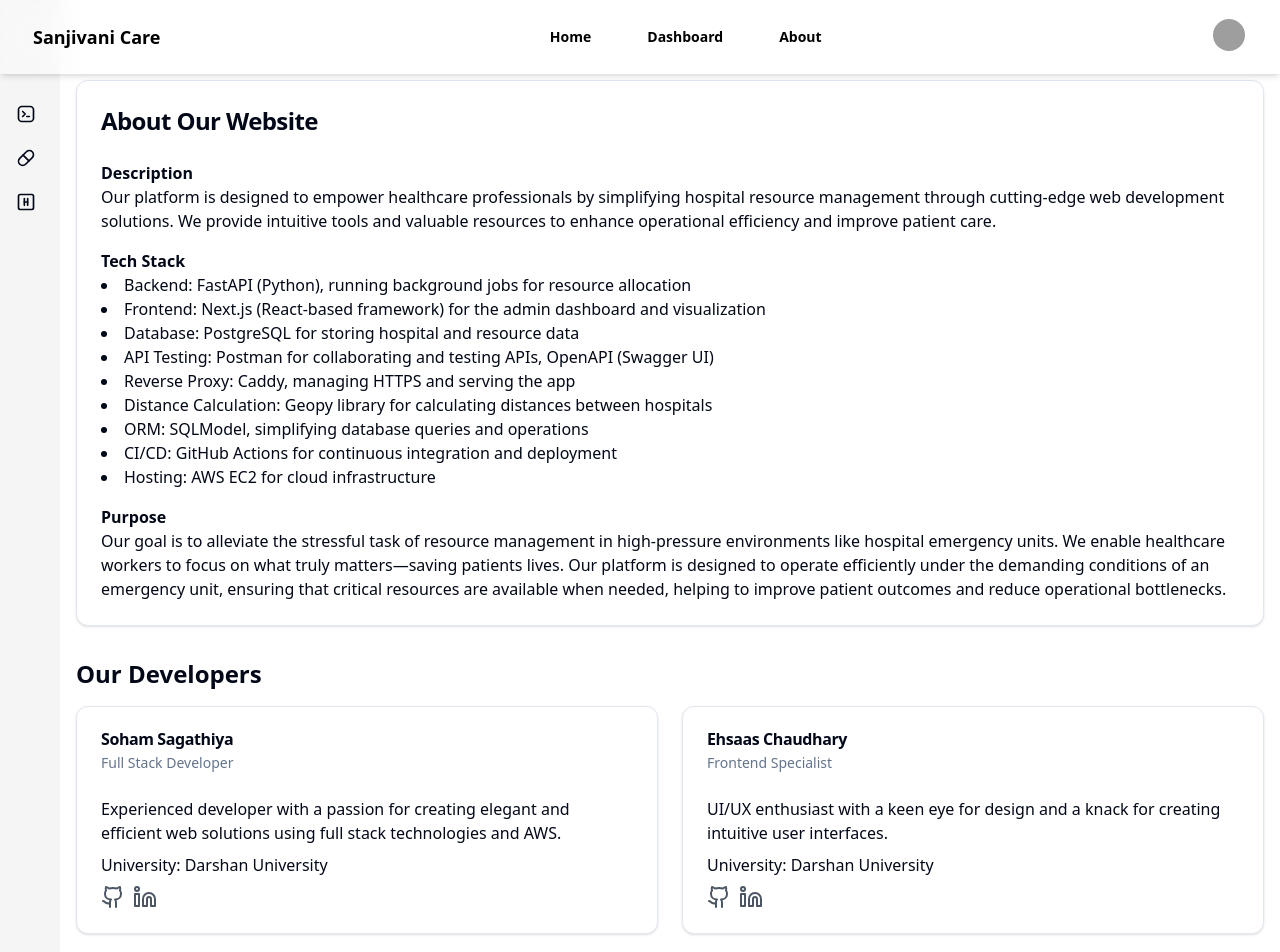
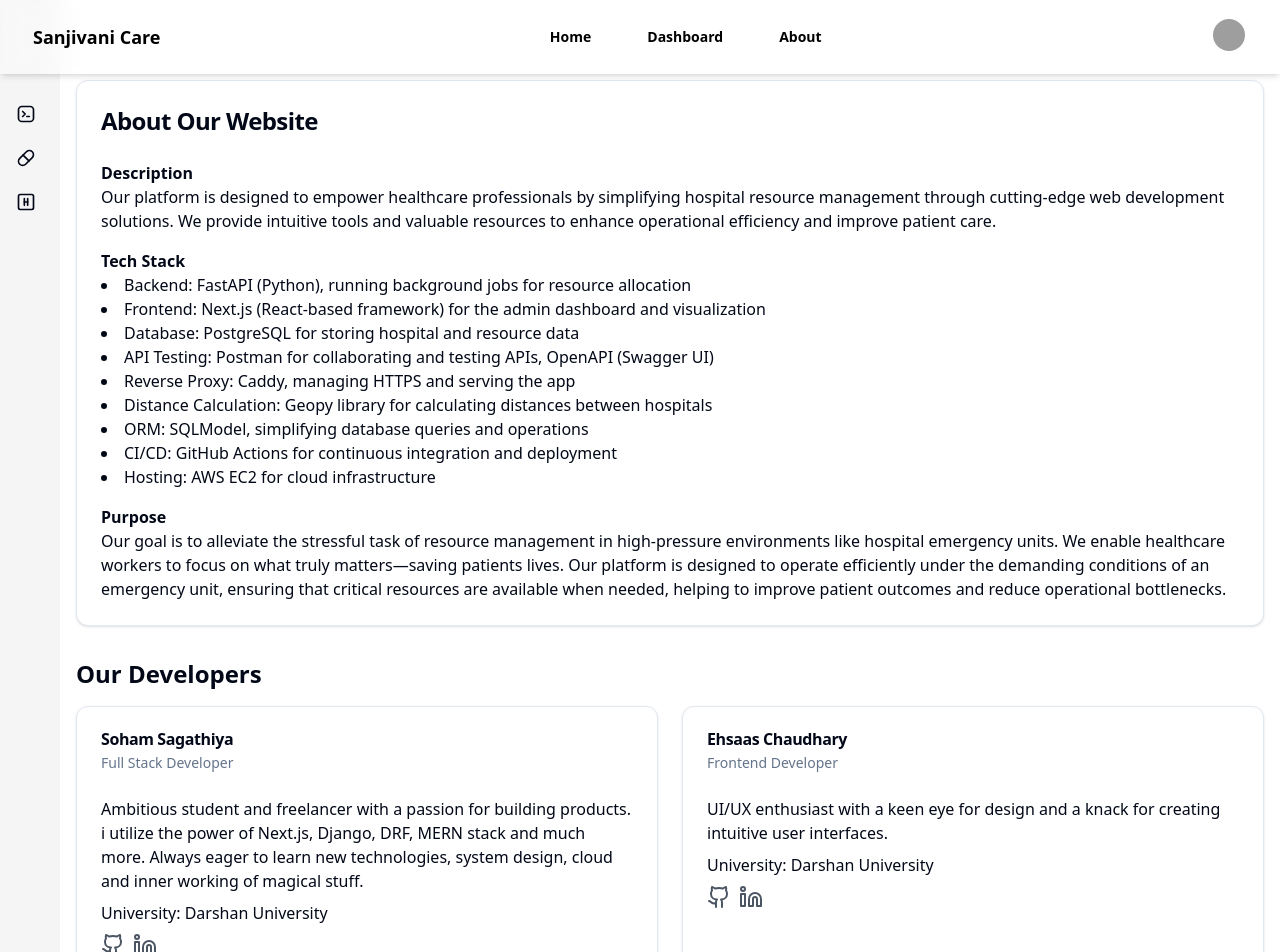
Before and after one commit to EhsaasChaudhary/sanjivani, a Next.js app: page /about in a window 1280 px wide. Shown: the top 952 px of the page. Built offline with nearby package versions, Linux system fonts and the light colour scheme; grey boxes are pictures that could not be loaded.

Commit message:
update about

```diff
--- a/app/about/page.tsx
+++ b/app/about/page.tsx
@@ -94,8 +94,7 @@
           <CardContent>
             <div className="space-y-2">
               <p>
-                Experienced developer with a passion for creating elegant and
-                efficient web solutions using full stack technologies and AWS.
+              Ambitious student and freelancer with a passion for building products. i utilize the power of Next.js, Django, DRF, MERN stack and much more. Always eager to learn new technologies, system design, cloud and inner working of magical stuff.
               </p>
               <p>University: Darshan University</p>
               <div className="flex space-x-2">
@@ -120,7 +119,7 @@
         <Card>
           <CardHeader>
             <CardTitle>Ehsaas Chaudhary</CardTitle>
-            <CardDescription>Frontend Specialist</CardDescription>
+            <CardDescription>Frontend Developer</CardDescription>
           </CardHeader>
           <CardContent>
             <div className="space-y-2">
```
